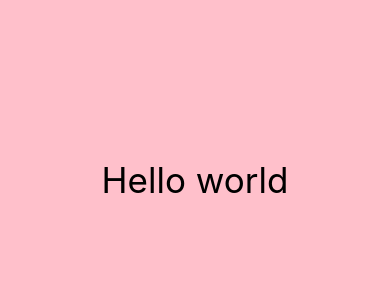
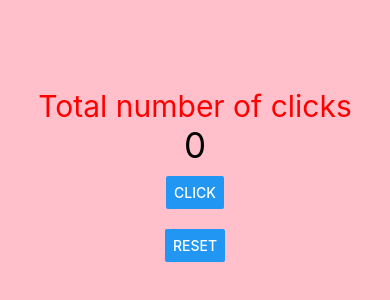
Before and after one commit to supolaris/ReactNative_Gelatin, a React Native app: screen / in a window 390 px wide. Shown: the part 242-542 px from the top of the page. Built offline with nearby package versions, Linux system fonts and the light colour scheme.

Commit message:
update app.tsx
counter created

```diff
--- a/App.tsx
+++ b/App.tsx
@@ -1,9 +1,36 @@
-import {View, Text, StyleSheet} from "react-native";
+import { useState } from "react";
+import {View, Text, StyleSheet, Button} from "react-native";
 
 const App = () => {
+
+  let[click, setClick] = useState(0);
+  const[reset, setReset] = useState(0);
+
+  const onClickHandler = () => {
+    setClick(click + 1);
+  }
+
+  const onResetHandler = () => {
+    setClick(click = reset);
+  }
+
   return(
     <View style={myStyle.container}>
-      <Text style ={myStyle.text}>Hello world</Text>
+      <Text style ={myStyle.text}>Total number of clicks</Text>
+      <Text style={myStyle.outPut}>{click}</Text>
+      <View style={myStyle.button}>
+        <Button
+        title="Click"
+        onPress={onClickHandler}
+        />
+      </View>
+
+      <View style={myStyle.button}>
+        <Button
+        title="Reset"
+        onPress={onResetHandler}
+        />
+      </View>
     </View>
   )
 }
@@ -19,7 +46,13 @@ const myStyle = StyleSheet.create({
 
   },
   text: {
-    color: 'balck',
-    fontSize: 35,
+    color: 'red',
+    fontSize: 30,
+  },
+  button: {
+    margin: 10
+  },
+  outPut: {
+    fontSize: 35
   }
 })
```
